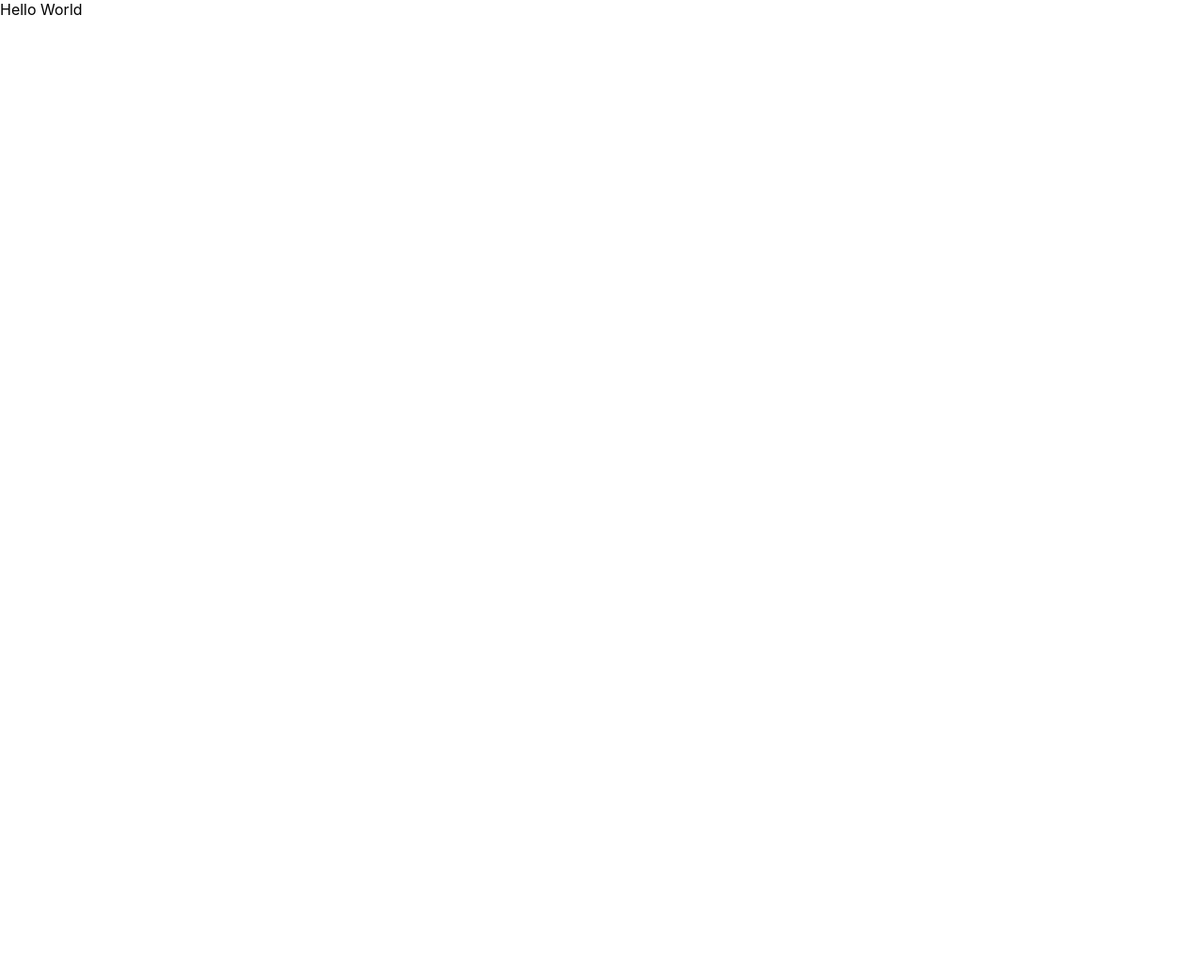
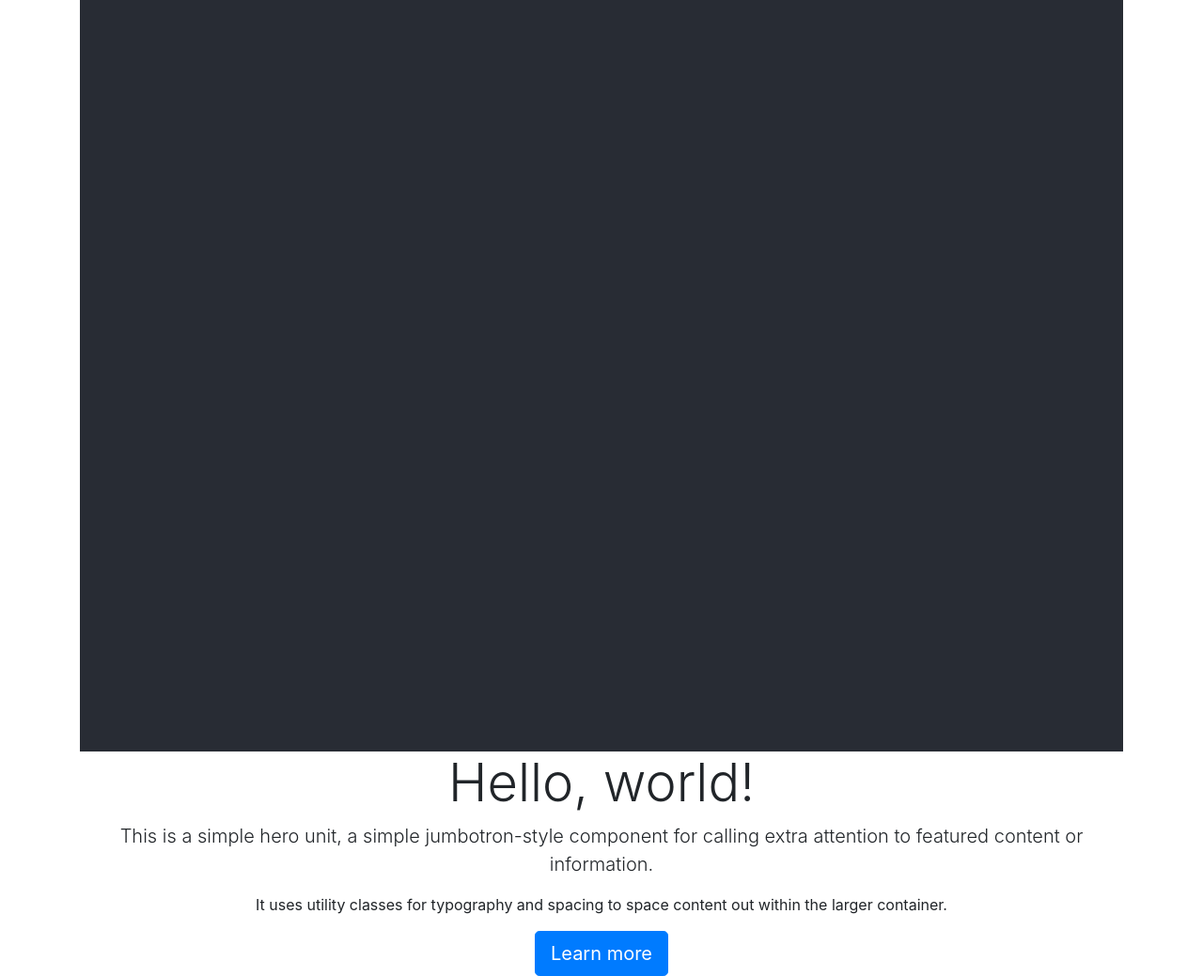
Before and after one commit to vaenthan18/Glide, a React (Create React App) app in the folder client/: page / in a window 1280 px wide. Shown: the whole page at 94% size. Before the commit the page ends 800 px from the top, so only its background shows below. Built offline with nearby package versions, Linux system fonts and the light colour scheme.

Commit message:
Switching frontend to class components

```diff
--- a/client/package.json
+++ b/client/package.json
@@ -15,9 +15,13 @@
     "@types/node": "^12.12.54",
     "@types/react": "^16.9.46",
     "@types/react-dom": "^16.9.8",
+    "@types/react-router-dom": "^5.1.5",
+    "bootstrap": "^4.5.2",
     "react": "^16.13.1",
+    "react-bootstrap": "^1.3.0",
     "react-dom": "^16.13.1",
-    "react-scripts": "3.4.2",
+    "react-router-dom": "^5.2.0",
+    "react-scripts": "^3.4.3",
     "typescript": "^3.7.5"
   },
   "scripts": {
--- a/client/src/App.tsx
+++ b/client/src/App.tsx
@@ -1,13 +1,30 @@
-import React from 'react';
+import React, { Fragment, Component } from 'react';
+import {
+    BrowserRouter as Router,
+    Route,
+    Switch
+} from 'react-router-dom'
 import './App.css';
+import 'bootstrap/dist/css/bootstrap.min.css';
 
+import Header from './Header/Header';
+import Board from './Main Board/Board'
 
-function App() {
-  return (
-    <div>
-      Hello World
-    </div>
-  );
+class App extends Component {
+    render() {
+        return (
+            <div className="App">
+                <div className="container">
+                    <Header/>
+                    <Router>
+                        <Switch>
+                            <Route path="/" exact component={Board} />
+                        </Switch>
+                    </Router>
+                </div>
+            </div>
+        );
+    }
 }
 
 export default App;
--- /dev/null
+++ b/client/src/Header/Header.tsx
@@ -0,0 +1,31 @@
+import React, { Component } from 'react';
+
+class Header extends Component {
+
+    navTo(uri: string) {
+        window.location.href = window.location.origin + uri;
+    }
+
+    render() {
+        return (
+            <div className="App-header">
+                {/* <ul className="nav flex-column">
+                    <li className="nav-item">
+                        <h1 className="nav-link" onClick={() => { this.navTo('/Board') }}>Board</h1>
+                    </li>
+                    <li className="nav-item">
+                        <h2 className="nav-link" onClick={() => { this.navTo('/Messages') }}>Messages</h2>
+                    </li>
+                    <li className="nav-item">
+                        <h2 className="nav-link" onClick={() => { this.navTo('/Forums') }}>Forums</h2>
+                    </li>
+                    <li className="nav-item">
+                        <h2 className="nav-link" onClick={() => { this.navTo('/Rewards') }}>Rewards</h2>
+                    </li>
+                </ul> */}
+            </div>
+        );
+    }
+}
+
+export default Header;
--- /dev/null
+++ b/client/src/Main Board/Board.tsx
@@ -0,0 +1,16 @@
+import React, { Component } from 'react';
+
+class Board extends Component {
+    render() {
+        return (
+            <div className="col-sm">
+                <h1 className="display-4">Hello, world!</h1>
+                <p className="lead">This is a simple hero unit, a simple jumbotron-style component for calling extra attention to featured content or information.</p>
+                <p>It uses utility classes for typography and spacing to space content out within the larger container.</p>
+                <a className="btn btn-primary btn-lg" href="#" role="button">Learn more</a>
+            </div>
+        );
+    }
+}
+
+export default Board;
```
Also changed, not shown: 1 other file (tests, documents, lock files or other folders).
